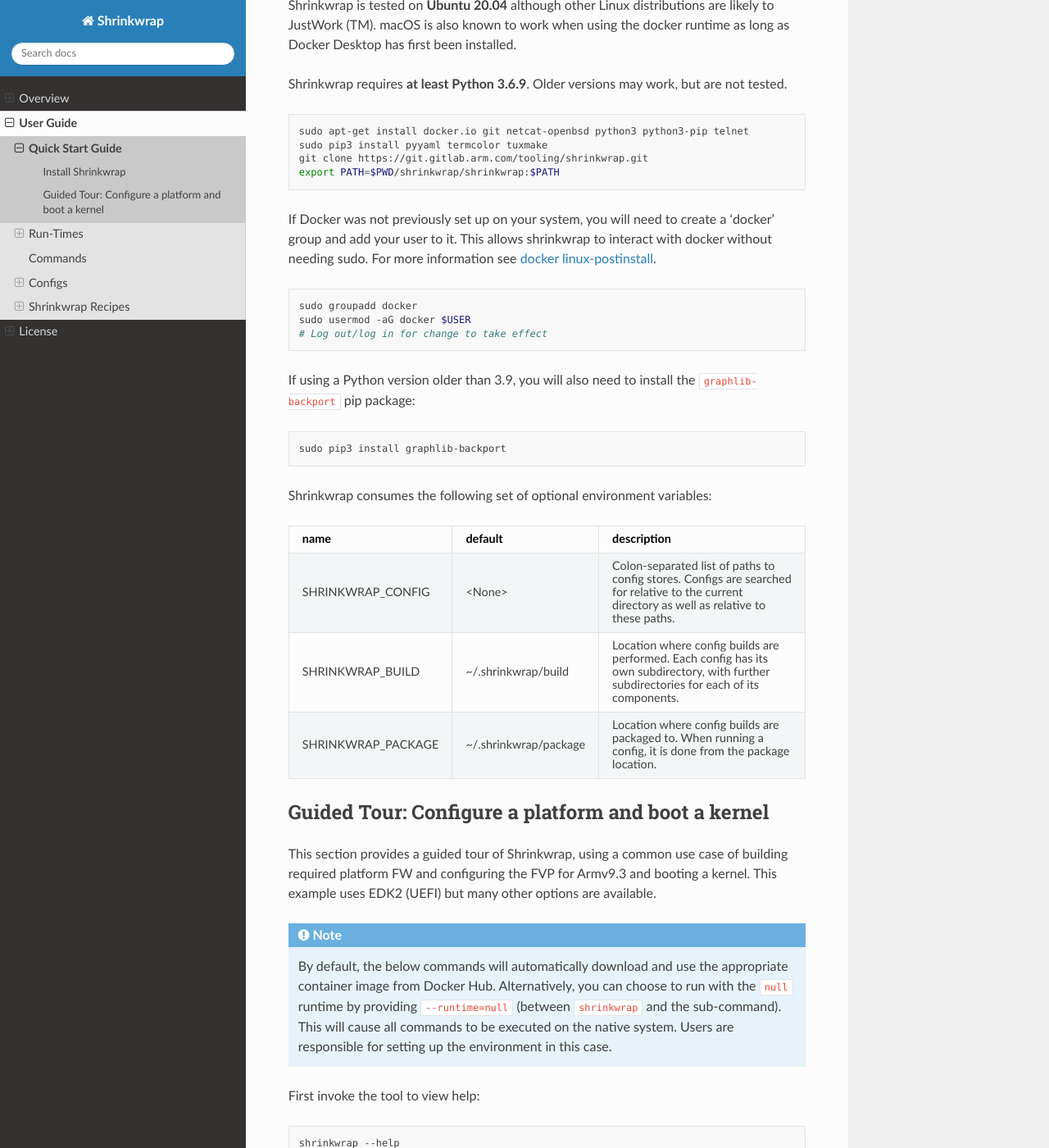
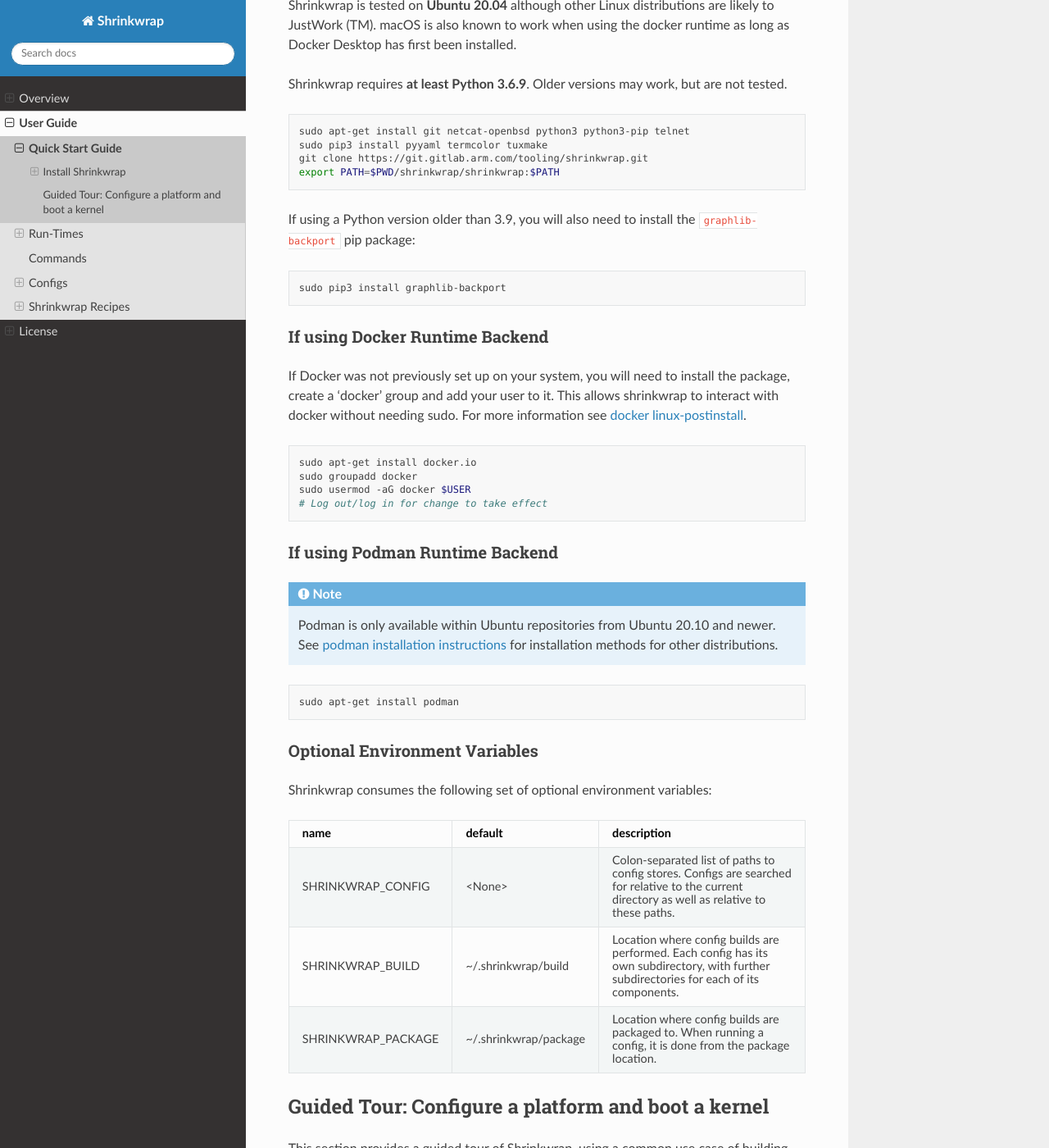
Before and after one commit to sectrs-acai/shrinkwrap, a Sphinx documentation site: the page built from documentation/userguide/quickstart.rst, in a window 1280 px wide and 1400 px high, scrolled down 340 px. Shown: the whole window at 82% size. Built offline with Sphinx 7.4.7 and the Read the Docs theme 2.0.0, drawn with Linux system fonts in a browser that asks for light colours; some of the changed text lies outside the part shown.

Commit message:
runtime: Add support for podman containers
As an alternative to Docker, users can now choose to use
--runtime=podman. It uses the same container images (from Docker hub)
but some people prefer podman because it doesn't require the use of a
damemon with root privilege.

Tuxmake provides most of the infrastructure so we just wire it up to the
--runtime cli option and fix a few issues where podman is more picky
(mount points and fully qualified container image names). Documentation
is also updated to describe how to set up for podman.

Signed-off-by: Ryan Roberts <ryan.roberts@arm.com>

```diff
--- a/documentation/userguide/quickstart.rst
+++ b/documentation/userguide/quickstart.rst
@@ -23,21 +23,10 @@
 
 .. code-block:: shell
 
-  sudo apt-get install docker.io git netcat-openbsd python3 python3-pip telnet
+  sudo apt-get install git netcat-openbsd python3 python3-pip telnet
   sudo pip3 install pyyaml termcolor tuxmake
   git clone https://git.gitlab.arm.com/tooling/shrinkwrap.git
   export PATH=$PWD/shrinkwrap/shrinkwrap:$PATH
-
-If Docker was not previously set up on your system, you will need to create a
-'docker' group and add your user to it. This allows shrinkwrap to interact with
-docker without needing sudo. For more information see `docker linux-postinstall
-<https://docs.docker.com/engine/install/linux-postinstall/>`_.
-
-.. code-block:: shell
-
-  sudo groupadd docker
-  sudo usermod -aG docker $USER
-  # Log out/log in for change to take effect
 
 If using a Python version older than 3.9, you will also need to install the
 ``graphlib-backport`` pip package:
@@ -45,6 +34,41 @@
 .. code-block:: shell
 
   sudo pip3 install graphlib-backport
+
+-------------------------------
+If using Docker Runtime Backend
+-------------------------------
+
+If Docker was not previously set up on your system, you will need to install the
+package, create a 'docker' group and add your user to it. This allows shrinkwrap
+to interact with docker without needing sudo. For more information see `docker
+linux-postinstall <https://docs.docker.com/engine/install/linux-postinstall/>`_.
+
+.. code-block:: shell
+
+  sudo apt-get install docker.io
+  sudo groupadd docker
+  sudo usermod -aG docker $USER
+  # Log out/log in for change to take effect
+
+-------------------------------
+If using Podman Runtime Backend
+-------------------------------
+
+.. note::
+
+  Podman is only available within Ubuntu repositories from Ubuntu 20.10 and
+  newer. See `podman installation instructions
+  <https://podman.io/getting-started/installation>`_ for installation methods
+  for other distributions.
+
+.. code-block:: shell
+
+  sudo apt-get install podman
+
+------------------------------
+Optional Environment Variables
+------------------------------
 
 Shrinkwrap consumes the following set of optional environment variables:
 
@@ -66,12 +90,13 @@
 
 .. note::
 
-  By default, the below commands will automatically download and use the
-  appropriate container image from Docker Hub. Alternatively, you can choose to
-  run with the ``null`` runtime by providing ``--runtime=null`` (between
-  ``shrinkwrap`` and the sub-command). This will cause all commands to be
-  executed on the native system. Users are responsible for setting up the
-  environment in this case.
+  By default, the below commands will use the docker runtime and automatically
+  download and use the appropriate container image from Docker Hub.
+  Alternatively, you can choose to run with the ``null`` runtime by providing
+  ``--runtime=null`` (between ``shrinkwrap`` and the sub-command). This will
+  cause all commands to be executed on the native system. Users are responsible
+  for setting up the environment in this case. Or if you have chosen to use
+  Podman as the runtime backend, add ``--runtime=podman``.
 
 First invoke the tool to view help:
 
```
Also changed, not shown: documentation/overview.rst (+4 -3 lines), documentation/userguide/recipes.rst (+8 -8 lines), documentation/userguide/runtimes.rst (+15 -13 lines), 3 other files.
